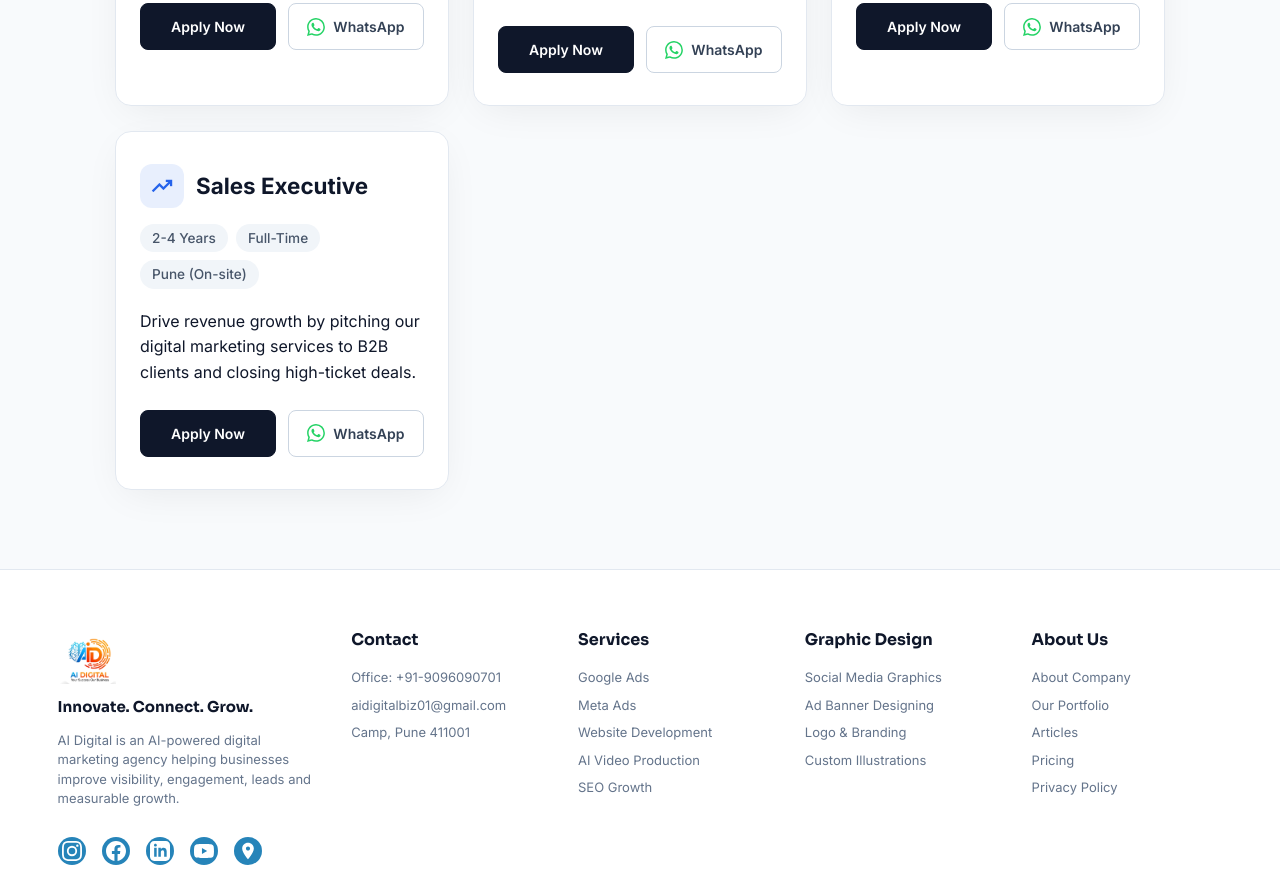
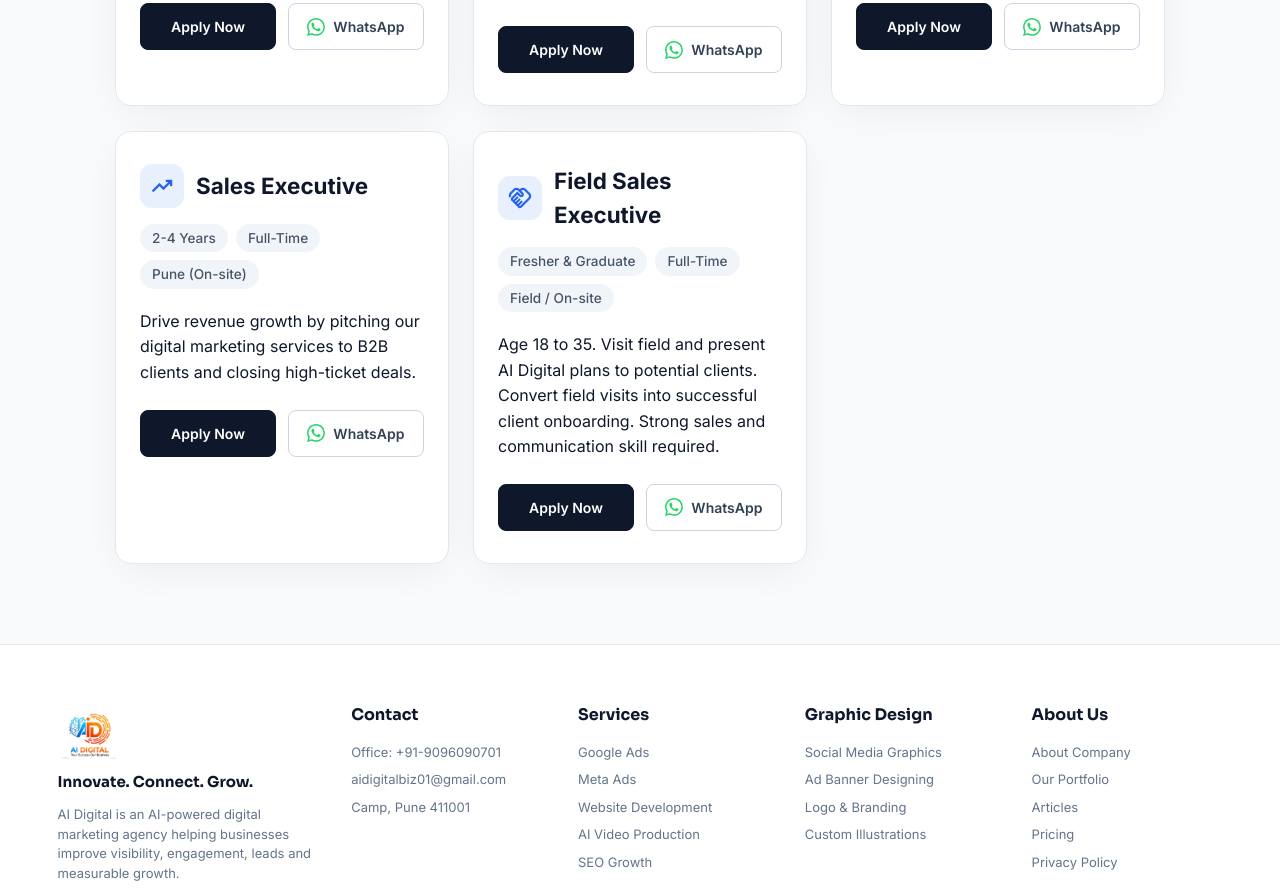
Before and after one commit to Prem-sharma1/AiDigitalWeb, a Next.js app: page /careers in a window 1280 px wide. Shown: the part 1200-2094 px from the top of the page. Built offline with nearby package versions, Linux system fonts and the light colour scheme; no server answers.

Commit message:
fix: resolve Next.js build failure and upload connection error

```diff
--- a/app/careers/CareersClientPage.jsx
+++ b/app/careers/CareersClientPage.jsx
@@ -38,6 +38,14 @@
     location: "Pune (On-site)",
     description: "Drive revenue growth by pitching our digital marketing services to B2B clients and closing high-ticket deals.",
     icon: "trending_up"
+  },
+  {
+    title: "Field Sales Executive",
+    experience: "Fresher & Graduate",
+    type: "Full-Time",
+    location: "Field / On-site",
+    description: "Age 18 to 35. Visit field and present AI Digital plans to potential clients. Convert field visits into successful client onboarding. Strong sales and communication skill required.",
+    icon: "handshake"
   }
 ];
 
```
